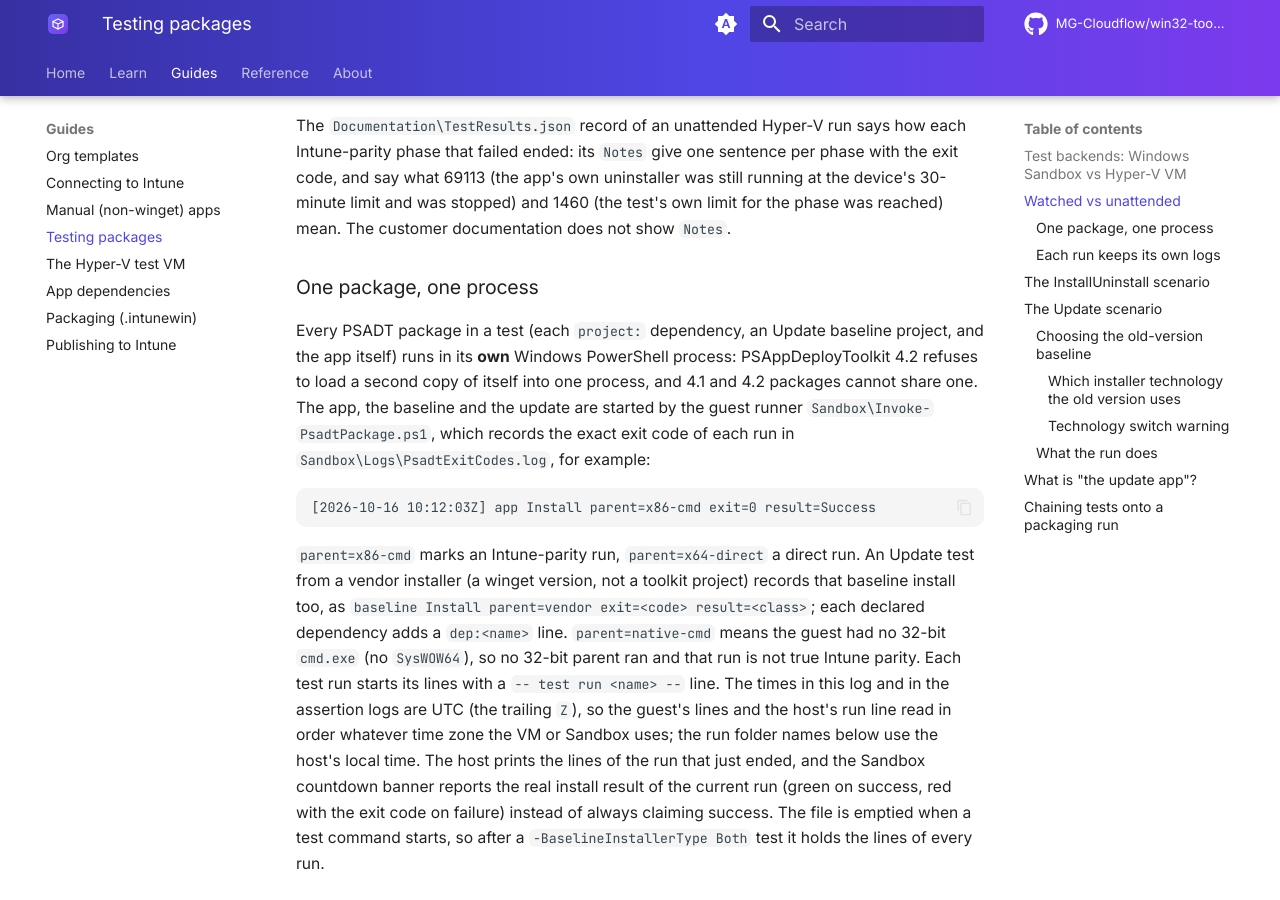
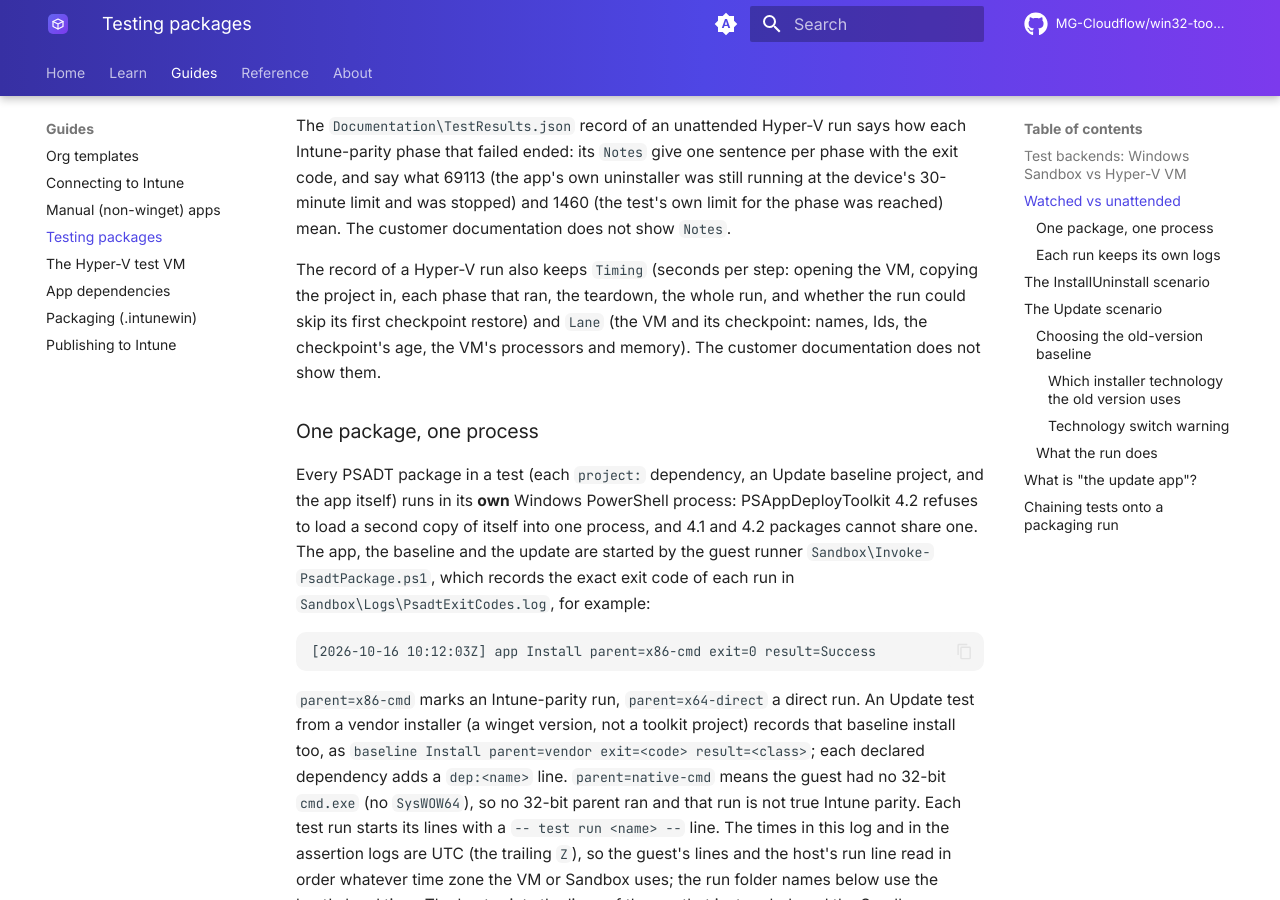
Before and after one commit to MG-Cloudflow/win32-toolkit, an MkDocs documentation site: the page built from docs/testing.md, in a window 1280 px wide and 900 px high, scrolled down 3594 px. Built offline with MkDocs 1.6.1 and Material for MkDocs 9.7.7, drawn with Linux system fonts in a browser that asks for light colours; comment, search, counter and statistics services are not loaded.

Commit message:
feat(hyperv): record each Hyper-V test run's timings and VM identity in TestResults.json
Hyper-V speed-up PR 1 (D12, A-3, A-7). The speed-up decisions are verified on the
measurement VM with numbers, not estimates, so every Hyper-V run now records where its
time went and which VM and checkpoint it used.

- Invoke-Win32ToolkitHyperVRun -RunInfo: Timing (open, copy-in, each phase that ran,
  teardown and total seconds; whether the open skipped its restore and the marker's
  age; the copy-in zip's content hash; RevertMode) and Lane (VM and checkpoint names
  and Ids, checkpoint age, processors, memory). Every block that fills them is
  fail-open, and the provider still returns exactly one [bool]. RevertMode is $null
  when the teardown reports no restore.
- The zip prebuild thread job also hashes the zip's content
  (Get-Win32ToolkitZipContentHash: entry names and bytes, not timestamps); the job emits
  only that hash and the join stores it by reference in the shared job table.
- New-/Remove-Win32ToolkitHyperVSession -Info report what the open and the teardown did.
- Add-Win32ToolkitTestResult -Timing / -Lane write both objects through an allow-list
  (unknown keys dropped, wrong types null, names as safe text); Write-Win32ToolkitTestOutcome
  passes them through, and Test-Win32ToolkitProject adds the pre-check's timing.
  The customer documentation never shows them.
- docs/testing.md names the two objects.
- Tests: new HyperVLane.unit and ZipContentHash.unit; HyperVProvider [14] (-RunInfo,
  one [bool]; RevertMode $null with a teardown double that reports Restored $false and
  with one that fills nothing) and [15] (CopyInSha256); HyperVSessionRevert [m] (-Info);
  TestDispatch [18] (the record gets Timing and Lane); TestResultRecord [8] (the
  allow-list); ExportDocumentation [9] (the customer documentation never shows them).

Co-Authored-By: Claude Opus 5.5 <noreply@anthropic.com>

```diff
--- a/docs/testing.md
+++ b/docs/testing.md
@@ -132,6 +132,11 @@ The `Documentation\TestResults.json` record of an unattended Hyper-V run says ho
 that failed ended: its `Notes` give one sentence per phase with the exit code, and say what 69113 (the
 app's own uninstaller was still running at the device's 30-minute limit and was stopped) and 1460 (the
 test's own limit for the phase was reached) mean. The customer documentation does not show `Notes`.
+
+The record of a Hyper-V run also keeps `Timing` (seconds per step: opening the VM, copying the project in,
+each phase that ran, the teardown, the whole run, and whether the run could skip its first checkpoint
+restore) and `Lane` (the VM and its checkpoint: names, Ids, the checkpoint's age, the VM's processors and
+memory). The customer documentation does not show them.
 
 ### One package, one process
 
```
Also changed, not shown: 19 other files.
